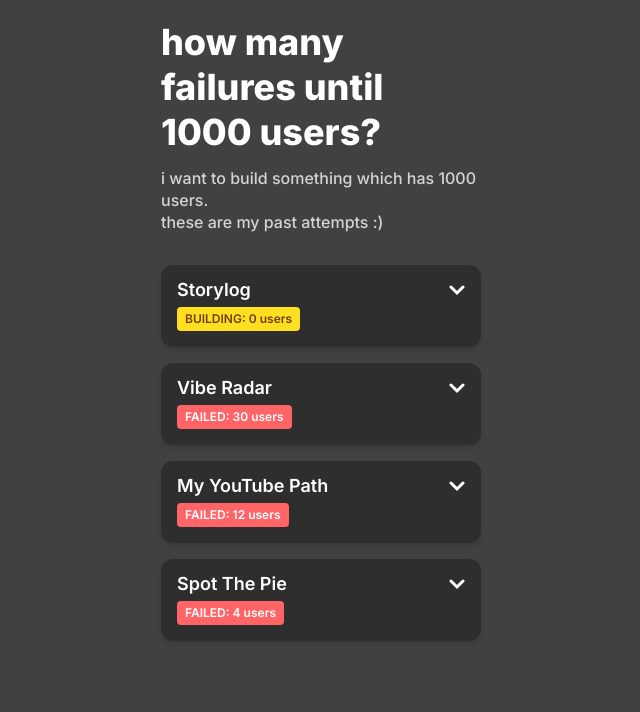
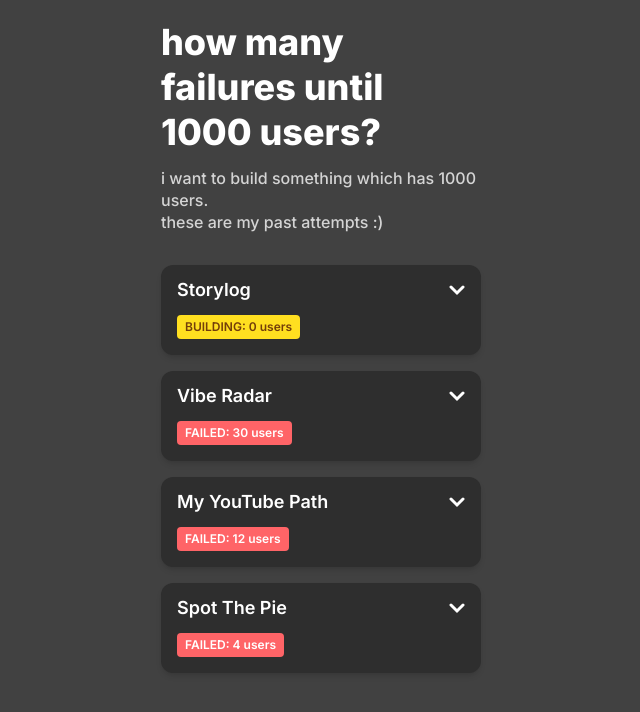
Before and after one commit to leosch1/x-failures-to-1000-users, a Next.js app in the folder frontend/: page / in a window 1280 px wide. Shown: the top 712 px of the page, without its empty margins (319-959 px from the left). Built offline with nearby package versions, Linux system fonts and the light colour scheme.

Commit message:
preload images

```diff
--- a/frontend/app/ProjectCard.tsx
+++ b/frontend/app/ProjectCard.tsx
@@ -27,11 +27,9 @@ export default function ProjectCard({
   const [expanded, setExpanded] = useState(expandedDefault);
 
   return (
-    <div className="bg-[#2E2E2E] rounded-xl shadow-md px-4 py-4 flex flex-col gap-2">
-      <div
-        className="flex items-center justify-between cursor-pointer select-none"
-        onClick={() => setExpanded((e) => !e)}
-      >
+    <div className="bg-[#2E2E2E] rounded-xl shadow-md px-4 py-4 flex flex-col gap-2 cursor-pointer select-none"
+      onClick={() => setExpanded((e) => !e)}>
+      <div className="flex items-center justify-between">
         <span className="text-lg leading-none font-semibold text-white">{title}</span>
         <span
           className={`text-white text-2xl transition-transform duration-200 ${expanded ? "scale-y-[-1]" : "scale-y-[1]"
@@ -53,8 +51,10 @@ export default function ProjectCard({
           </svg>
         </span>
       </div>
-      {expanded && (
-        <div className="flex flex-col gap-2">
+      <div
+        className={`transition-all duration-300 overflow-hidden ${expanded ? "max-h-[999px] opacity-100 visible" : "max-h-0 opacity-0 invisible"}`}
+      >
+        <div className="flex flex-col gap-2 pt-2">
           <div className="text-2xl font-extrabold text-white leading-tight">{subtitle}</div>
           <div className="text-neutral-200 text-base font-medium leading-snug whitespace-pre-line">{description}</div>
           {image && (
@@ -89,7 +89,7 @@ export default function ProjectCard({
             </div>
           )}
         </div>
-      )}
+      </div>
       <span
         className={`inline-block text-xs font-semibold rounded px-2 py-1 w-fit ${statusType === "building"
           ? "bg-yellow-300 text-yellow-900"
@@ -98,6 +98,6 @@ export default function ProjectCard({
       >
         {status}
       </span>
-    </div>
+    </div >
   );
 }
```
